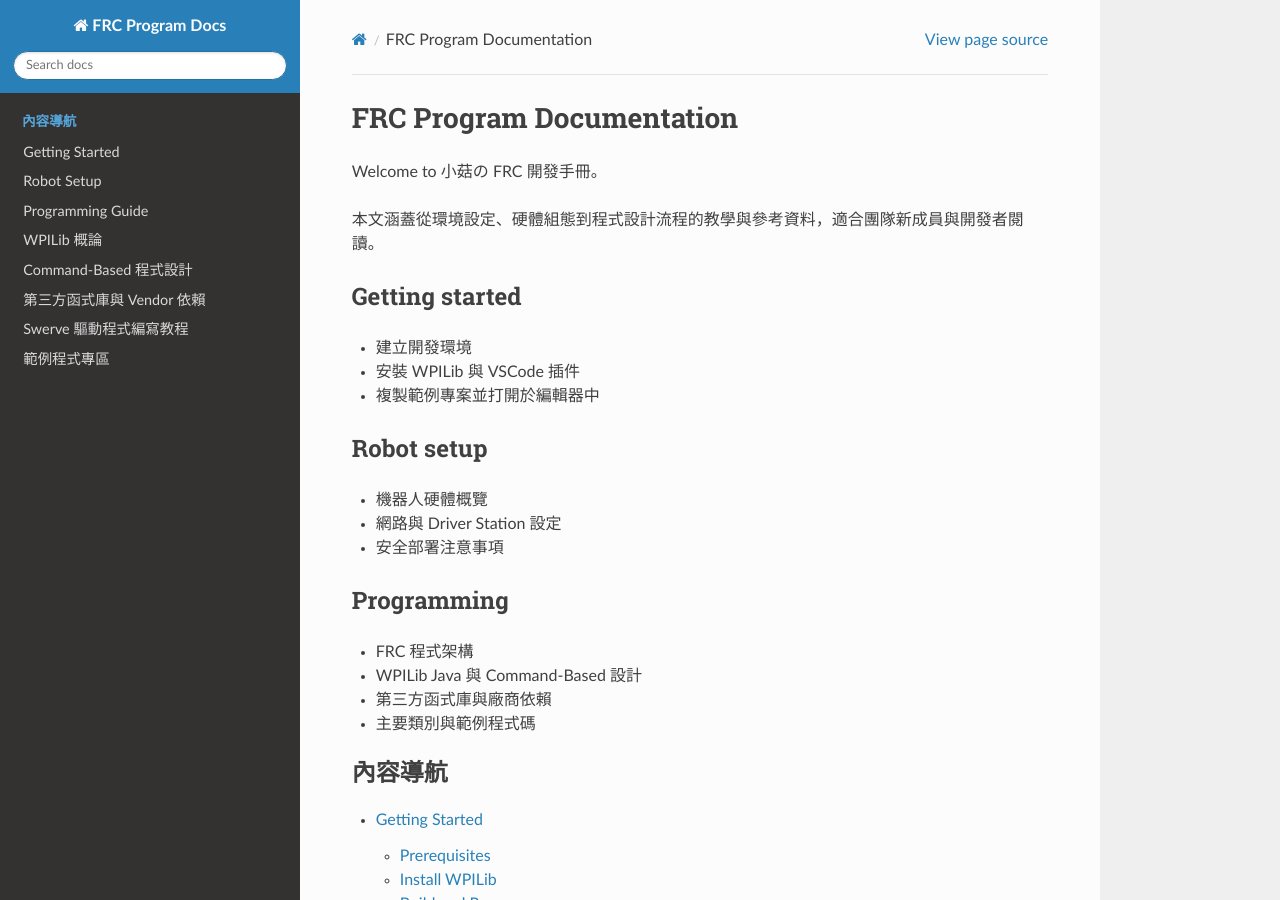
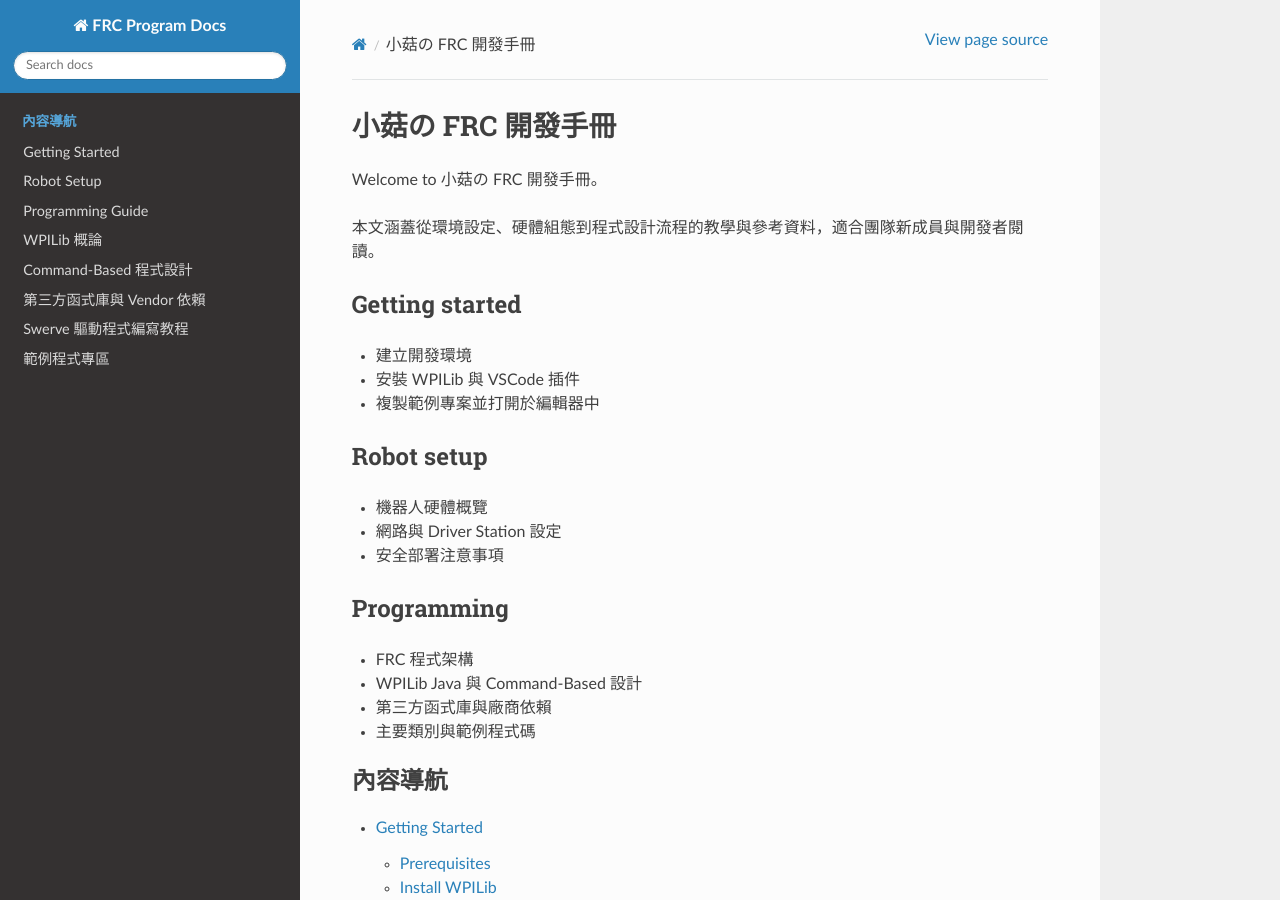
Before and after one commit to boring89/FRC-Program-Docs, a Sphinx documentation site: the page built from docs/source/index.rst, in a window 1280 px wide and 900 px high. Built offline with Sphinx 7.4.7 and the Read the Docs theme 3.1.0, drawn with Linux system fonts in a browser that asks for light colours.

Commit message:
Update index.rst

```diff
--- a/docs/source/index.rst
+++ b/docs/source/index.rst
@@ -1,4 +1,4 @@
-FRC Program Documentation
+小菇の FRC 開發手冊
 =========================
 
 Welcome to 小菇の FRC 開發手冊。
```
